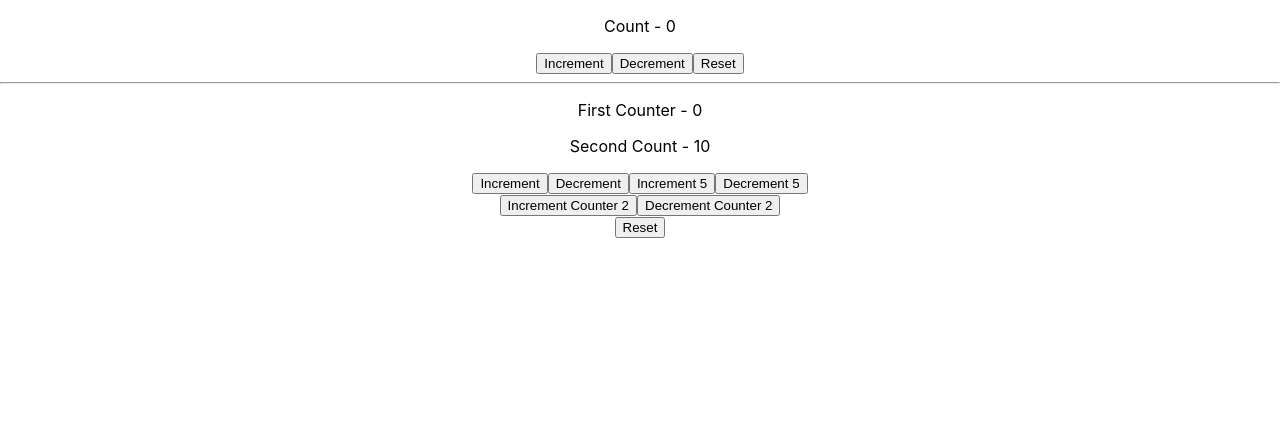
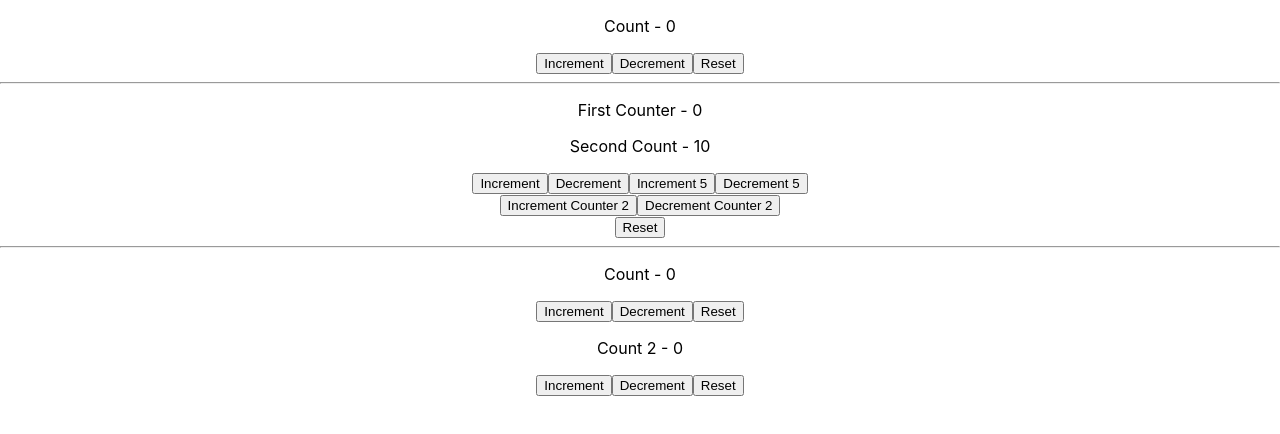
Before and after one commit to aksamitksharma/react-reducer, a React (Create React App) app: page / in a window 1280 px wide. Shown: the top 434 px of the page. Built offline with nearby package versions, Linux system fonts and the light colour scheme.

Commit message:
implemented multiple useReducers

```diff
--- a/src/App.js
+++ b/src/App.js
@@ -1,5 +1,6 @@
 import './App.css';
 import CounterOne from './componenets/CounterOne';
+import CounterThree from './componenets/CounterThree';
 import CounterTwo from './componenets/CounterTwo';
 
 function App() {
@@ -8,6 +9,8 @@
       <CounterOne />
       <hr />
       <CounterTwo />
+      <hr />
+      <CounterThree />
     </div>
   );
 }
--- /dev/null
+++ b/src/componenets/CounterThree.js
@@ -0,0 +1,37 @@
+import React, { useReducer } from 'react';
+
+const initialState = 0
+
+const reducer = (state, action) => {
+  switch(action){
+    case 'increment':
+      return state+1
+    case 'decrement':
+      return state-1
+    case 'reset':
+      return initialState
+    default:
+      return state
+  }
+}
+
+const CounterThree=()=> {
+  const [count, dispatch] = useReducer(reducer, initialState);
+  const [count2, dispatch2] = useReducer(reducer, initialState);
+  return (
+    <div>
+      <p>Count - {count}</p>
+      <button onClick={()=>dispatch('increment')}>Increment</button>
+      <button onClick={()=>dispatch('decrement')}>Decrement</button>
+      <button onClick={()=>dispatch('reset')}>Reset</button>
+      <div>
+      <p>Count 2 - {count2}</p>
+        <button onClick={()=>dispatch2('increment')}>Increment</button>
+        <button onClick={()=>dispatch2('decrement')}>Decrement</button>
+        <button onClick={()=>dispatch2('reset')}>Reset</button>
+      </div>
+    </div>
+    );
+}
+
+export default CounterThree;
```
